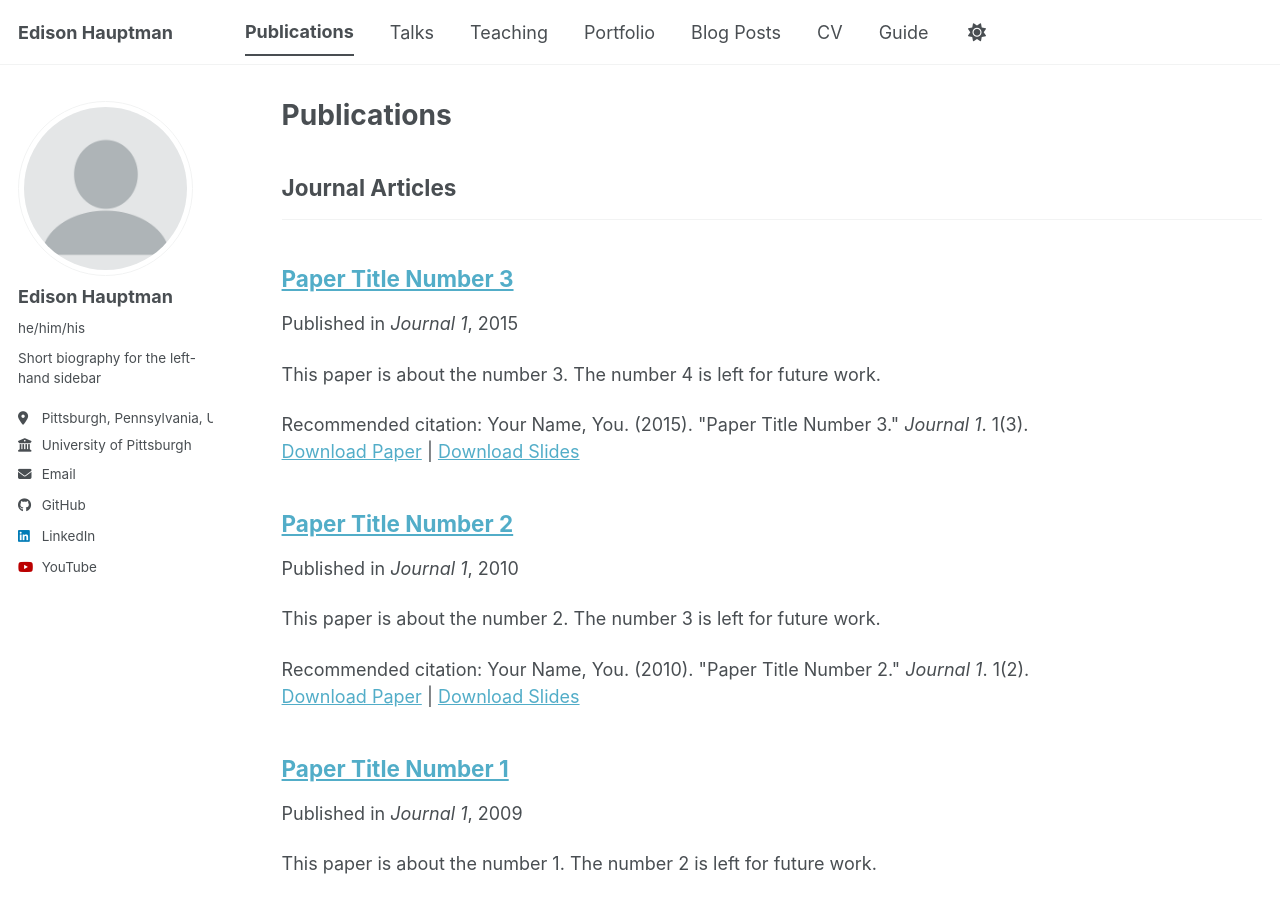
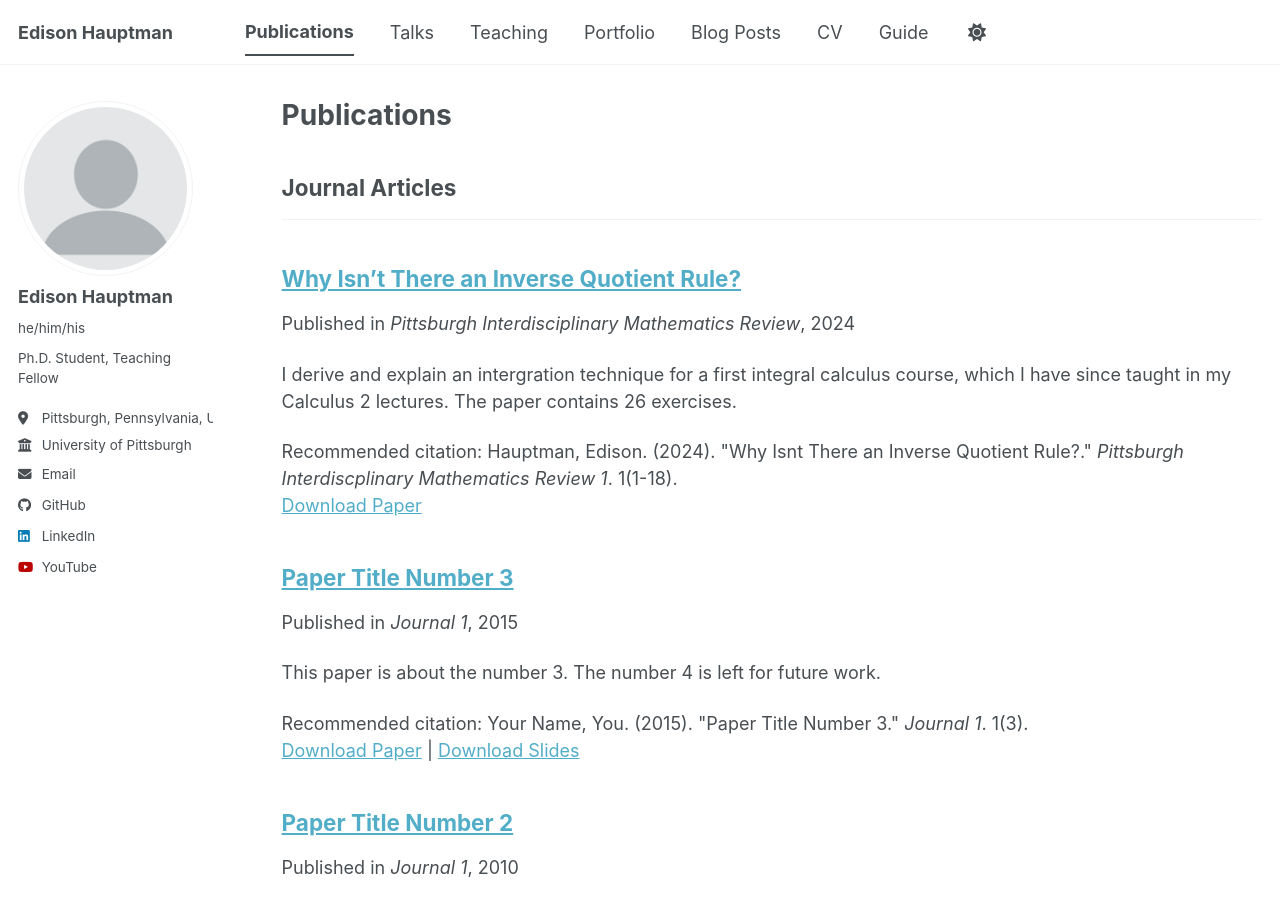
Before and after one commit to edihau/edihau.github.io, a Jekyll site: the page built from _pages/publications.html, in a window 1280 px wide and 900 px high. Built offline with Jekyll 4.4.1, drawn with Linux system fonts in a browser that asks for light colours; a script bundle is joined from its source files by our own code; library files that are not in the unit come from our copies.

Commit message:
Edit yml page with correct links. Create new paper.

```diff
--- a/_config.yml
+++ b/_config.yml
@@ -26,22 +26,22 @@ author:
   avatar           : "profile.png"
   name             : "Edison Hauptman"
   pronouns         : "he/him/his"
-  bio              : "Short biography for the left-hand sidebar"
+  bio              : "Ph.D. Student, Teaching Fellow"
   location         : "Pittsburgh, Pennsylvania, USA"
   employer         : "University of Pittsburgh"
   uri              : # URL
-  email            : "ERH129 *at* pitt *dot* edu"
+  email            : "ERH129@pitt.edu"
 
   # Academic websites
   academia         : # URL
   arxiv            : # URL - Update with the correct link to your profile
-  googlescholar    : # "https://scholar.google.com/citations?user=PS_CX0AAAAAJ"
+  googlescholar    : # URL
   inspire-hep      : # URL
   impactstory      : # URL
-  orcid            : # "https://orcid.org/yourorcidurl"
+  orcid            : # URL
   semantic         : # URL
   ssrn             : # URL
-  pubmed           : # "https://www.ncbi.nlm.nih.gov/pubmed/?term=john+snow"
+  pubmed           : # URL
   researchgate     : # URL
   scopus           : # URL
   zotero           : # URL
@@ -66,12 +66,12 @@ author:
   keybase          : # Username
   instagram        : # Username
   lastfm           : # Username
-  linkedin         : Edison Hauptman
+  linkedin         : "edison-hauptman-57465b119"
   mastodon         : # URL
   medium           : # URL
   pinterest        : # Username
   soundcloud       : # Username
-  steam            : # Username
+  steam            : # "edihau"
   telegram         : # URL
   tumblr           : # Username
   twitter          : # Username for X / Twitter
@@ -79,7 +79,7 @@ author:
   weibo            : # Username
   wikipedia        : # Username
   xing             : # Username
-  youtube          : Edison Hauptman
+  youtube          : "edisonhauptman6886"
   zhihu            : # Username
 
 # Publication Category - The following the list of publication categories and their headings
--- /dev/null
+++ b/_publications/2024-04-12-why-isnt-there-an-inverse-quotient-rule.md
@@ -0,0 +1,14 @@
+---
+title: "Why Isn't There an Inverse Quotient Rule?"
+collection: publications
+category: manuscripts
+permalink: /publication/2024-04-12-why-isnt-there-an-inverse-quotient-rule
+excerpt: 'I derive and explain an intergration technique for a first integral calculus course, which I have since taught in my Calculus 2 lectures. The paper contains 26 exercises.'
+date: 2024-04-12
+venue: 'Pittsburgh Interdisciplinary Mathematics Review'
+slidesurl: # 'https://academicpages.github.io/files/slides3.pdf'
+paperurl: 'https://doi.org/10.5195/pimr.2024.16'
+citation: 'Hauptman, Edison. (2024). &quot;Why Isnt There an Inverse Quotient Rule?.&quot; <i>Pittsburgh Interdiscplinary Mathematics Review 1</i>. 1(1-18).'
+---
+
+The contents above will be part of a list of publications, if the user clicks the link for the publication than the contents of section will be rendered as a full page, allowing you to provide more information about the paper for the reader. When publications are displayed as a single page, the contents of the above "citation" field will automatically be included below this section in a smaller font.
```
Also changed, not shown: _pages/about.md (+2 -2 lines).
